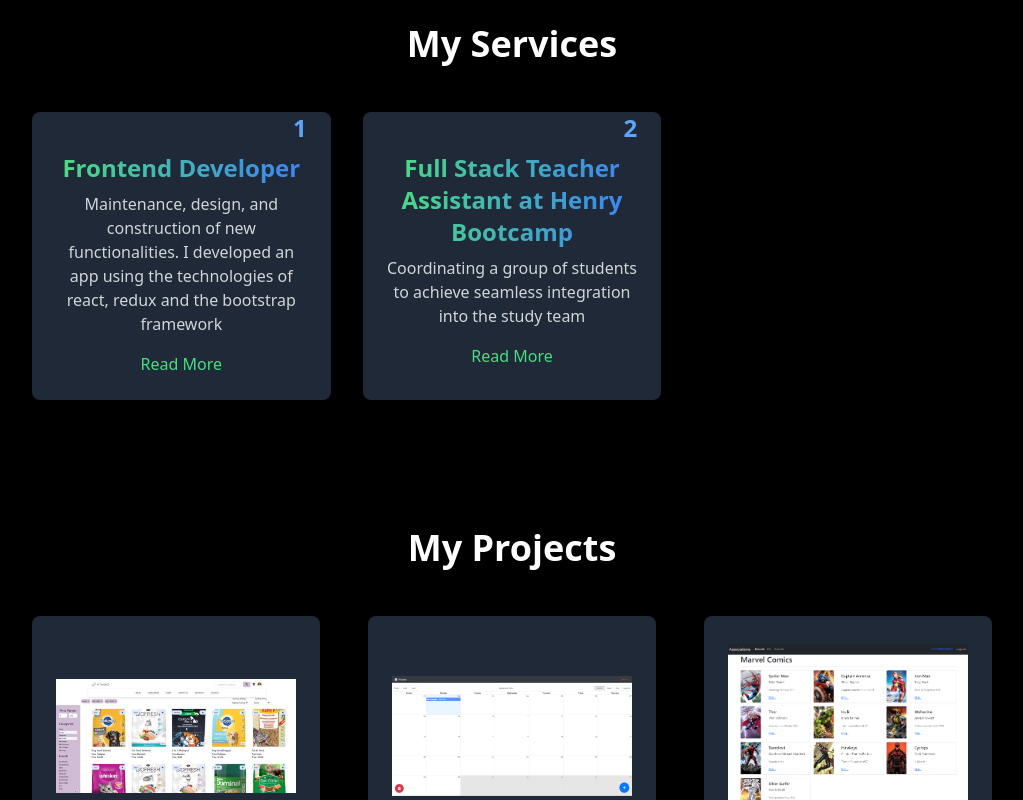
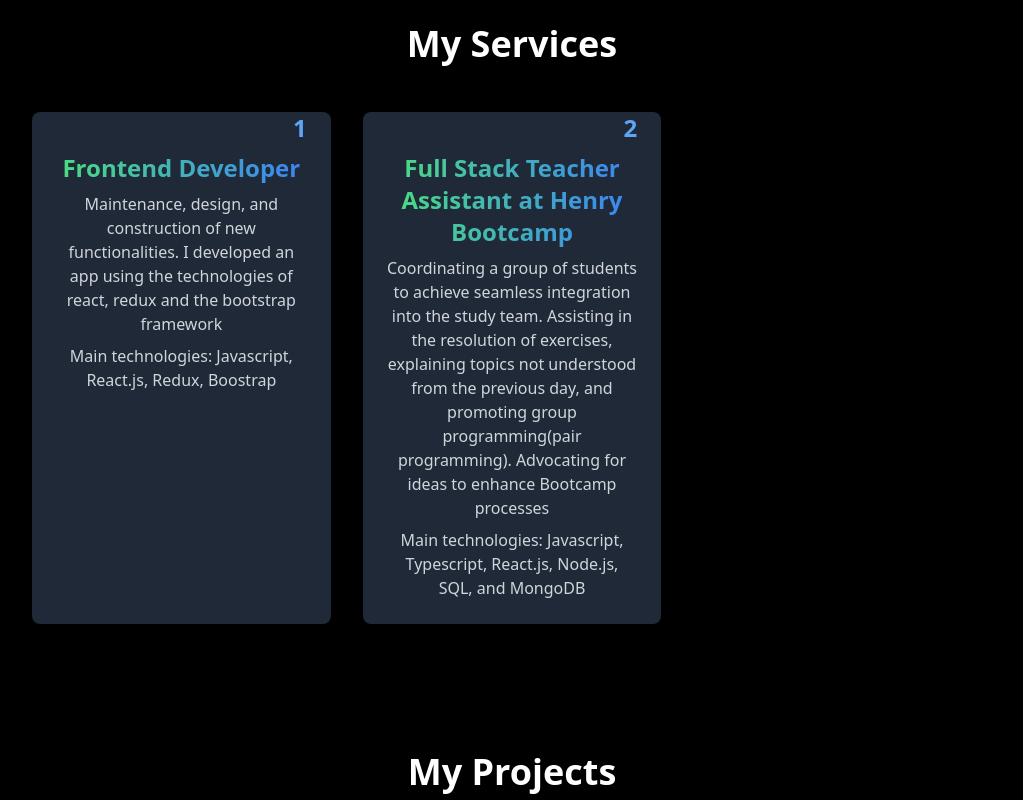
Before and after one commit to CastroNicolas/Profile, a React (Vite) app: page / in a window 1280 px wide. Shown: the part 1768-2568 px from the top of the page, without its empty margins (128-1151 px from the left). Built offline with nearby package versions, Linux system fonts and the light colour scheme.

Commit message:
plus information in services

```diff
--- a/src/components/Services.jsx
+++ b/src/components/Services.jsx
@@ -4,11 +4,13 @@
         id: 1,
         title: "Frontend Developer",
         description: "Maintenance, design, and construction of new functionalities. I developed an app using the technologies of react, redux and the bootstrap framework",
+        Maintechnologies: "Javascript, React.js, Redux, Boostrap"
     },
     {
         id: 2,
         title: "Full Stack Teacher Assistant at Henry Bootcamp  ",
-        description: "Coordinating a group of students to achieve seamless integration into the study team",
+        description: "Coordinating a group of students to achieve seamless integration into the study team. Assisting in the resolution of exercises, explaining topics not understood from the previous day, and promoting group programming(pair programming). Advocating for ideas to enhance Bootcamp processes",
+        Maintechnologies: "Javascript, Typescript, React.js, Node.js, SQL, and MongoDB"
     },
 ];
 export const Service = () => {
@@ -34,7 +36,7 @@
                                 {service.title}
                             </h3>
                             <p className="mt-2 text-gray-300">{service.description}</p>
-                            <a href="#" className="mt-4 inline-block text-green-400 hover:text-blue-500">Read More</a>
+                            <p className="mt-2 text-gray-300">Main technologies: {service.Maintechnologies}</p>
                         </div>
                     ))}
                 </div>
```
